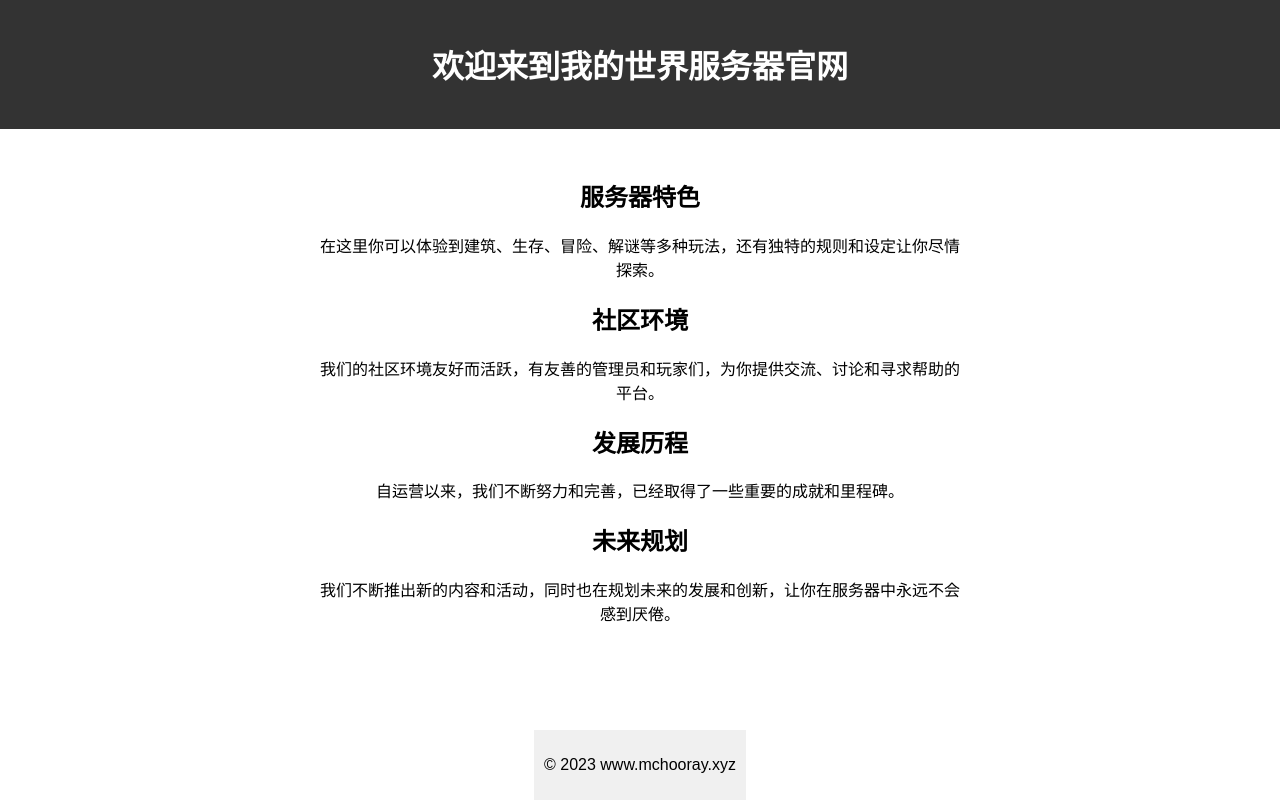
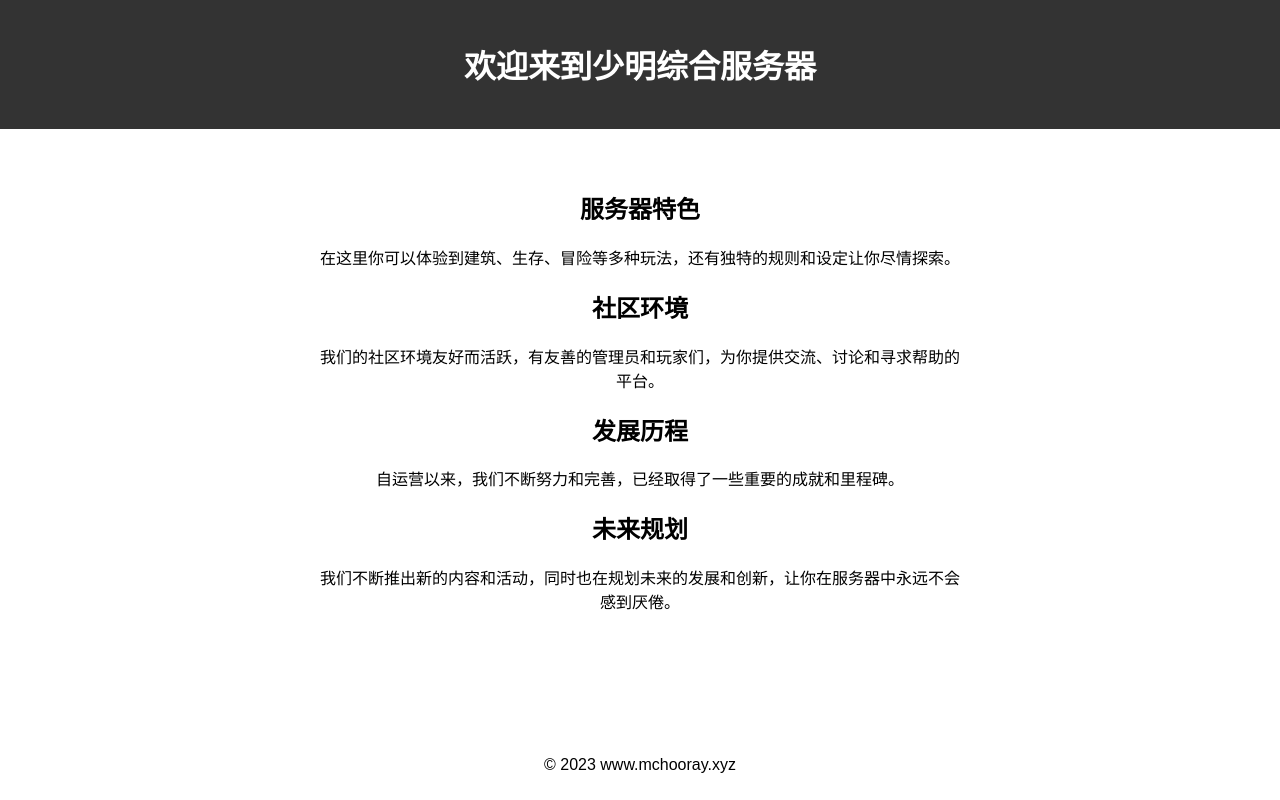
Before and after one commit to p1145p/mchooray.GitHub.io, a plain HTML site: page index.html in a window 1280 px wide. Drawn offline with Linux system fonts and the light colour scheme.

Commit message:
Add files via upload

```diff
--- a/css/style.css
+++ b/css/style.css
@@ -21,6 +21,5 @@ body {
     bottom: 0;
     left: 50%;
     transform: translateX(-50%);
-    background-color: #f0f0f0; /* 替换成你想要的背景颜色 */
     padding: 10px; /* 可根据需要调整 */
   }
--- a/index.html
+++ b/index.html
@@ -1,16 +1,16 @@
 <!DOCTYPE html>
 <html>
 <head>
-  <title>我的世界服务器官网</title>
+  <title>少明综合服务器</title>
   <link rel="stylesheet" href="css\style.css">
 </head>
 <body>
   <header>
-    <h1>欢迎来到我的世界服务器官网</h1>
+    <h1>欢迎来到少明综合服务器</h1>
   </header>
   <main>
     <h2>服务器特色</h2>
-    <p>在这里你可以体验到建筑、生存、冒险、解谜等多种玩法，还有独特的规则和设定让你尽情探索。</p >
+    <p>在这里你可以体验到建筑、生存、冒险等多种玩法，还有独特的规则和设定让你尽情探索。</p >
     <h2>社区环境</h2>
     <p>我们的社区环境友好而活跃，有友善的管理员和玩家们，为你提供交流、讨论和寻求帮助的平台。</p >
     <h2>发展历程</h2>
@@ -18,7 +18,7 @@
     <h2>未来规划</h2>
     <p>我们不断推出新的内容和活动，同时也在规划未来的发展和创新，让你在服务器中永远不会感到厌倦。</p >
   </main>
-  <footer id="bottomElement">
+  <footer>
     <p>&copy; 2023 www.mchooray.xyz</p >
   </footer>
 </body>
```
Also changed, not shown: js/main.js (added).
